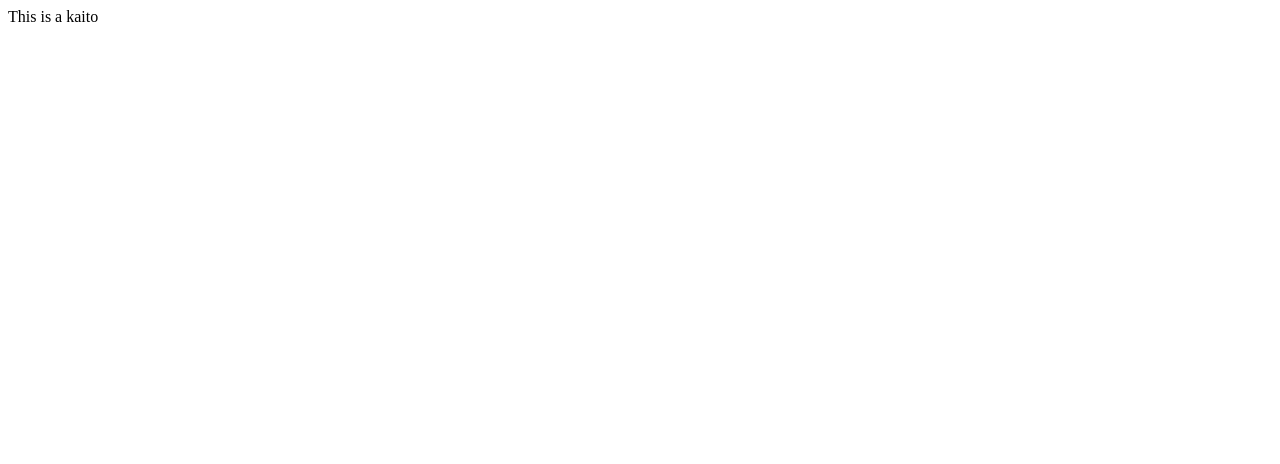
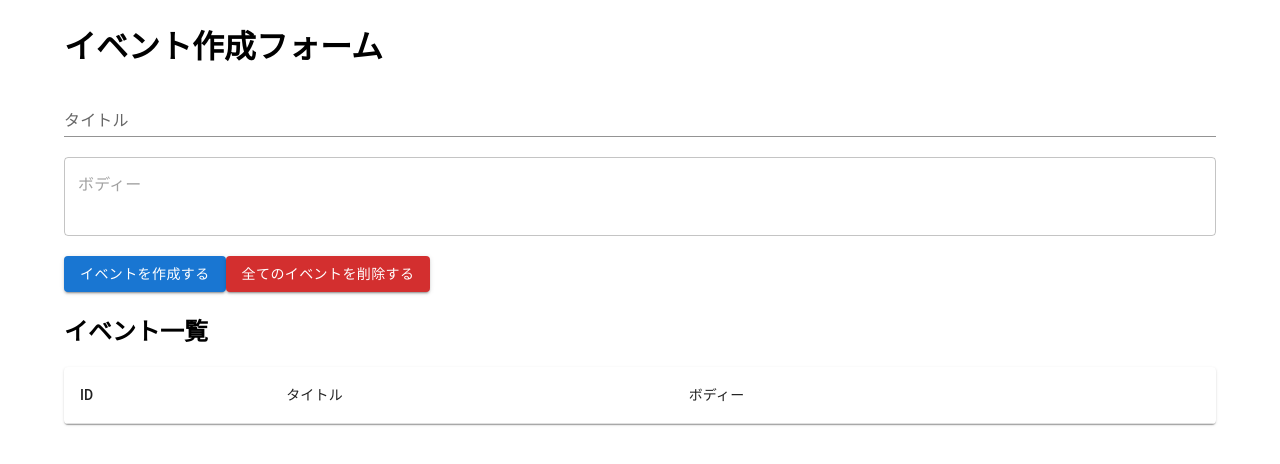
Before and after one commit to zony21/testapp, a React (Create React App) app in the folder testapp/: page / in a window 1280 px wide. Shown: the top 464 px of the page. Built offline with nearby package versions, Linux system fonts and the light colour scheme.

Commit message:
create reducer

```diff
--- a/testapp/package.json
+++ b/testapp/package.json
@@ -3,6 +3,9 @@
   "version": "0.1.0",
   "private": true,
   "dependencies": {
+    "@emotion/react": "^11.9.0",
+    "@emotion/styled": "^11.8.1",
+    "@mui/material": "^5.6.3",
     "@testing-library/jest-dom": "^5.16.4",
     "@testing-library/react": "^13.1.1",
     "@testing-library/user-event": "^13.5.0",
--- a/testapp/src/App.js
+++ /dev/null
@@ -1,9 +0,0 @@
-const App = () => {
-  return (
-    <div className="App">
-      This is a kaito
-    </div>
-  )
-}
-
-export default App
--- /dev/null
+++ b/testapp/src/component/App.js
@@ -0,0 +1,53 @@
+import React, { useState, useEffect } from "react"
+import { Container, TextField, Button} from '@mui/material'
+import Table from '@mui/material/Table'
+import TableBody from '@mui/material/TableBody'
+import StyledTableCell from '@mui/material/TableCell'
+import TableContainer from '@mui/material/TableContainer'
+import TableHead from '@mui/material/TableHead'
+import TableRow from '@mui/material/TableRow'
+import Paper from '@mui/material/Paper'
+
+const App = () => {
+  return (
+    <Container>
+      <h1>イベント作成フォーム</h1>
+      <form>
+        <div className="input" style={{ margin: '20px 0' }}>
+          <TextField id="standard-basic" label="タイトル" variant="standard" fullWidth/>
+        </div>
+        <div className="eria" style={{ margin: '20px 0' }}>
+          <TextField
+            placeholder="ボディー"
+            multiline
+            rows={2}
+            maxRows={4}
+            fullWidth
+          />
+        </div>
+        <Button variant="contained">イベントを作成する</Button>
+        <Button variant="contained" color="error">全てのイベントを削除する</Button>
+      </form>
+      <div className="list_wrap">
+        <h2>イベント一覧</h2>
+        <div style={{ width: '100%' }}>
+          <TableContainer component={Paper}>
+            <Table sx={{ minWidth: 700 }} aria-label="customized table">
+              <TableHead>
+                <TableRow>
+                  <StyledTableCell>ID</StyledTableCell>
+                  <StyledTableCell>タイトル</StyledTableCell>
+                  <StyledTableCell>ボディー</StyledTableCell>
+                  <StyledTableCell></StyledTableCell>
+                </TableRow>
+              </TableHead>
+              <TableBody>
+              </TableBody>
+            </Table>
+          </TableContainer>
+        </div>
+      </div>
+    </Container>
+  )
+}
+export default App
--- a/testapp/src/index.js
+++ b/testapp/src/index.js
@@ -1,6 +1,6 @@
 import React from 'react'
 import ReactDOM from 'react-dom/client'
-import App from './App'
+import App from './component/App'
 
 const root = ReactDOM.createRoot(document.getElementById('root'))
 root.render(
```
Also changed, not shown: testapp/src/reducers/index.js (added, +19 -0 lines), 1 other file (tests, documents, lock files or other folders).
